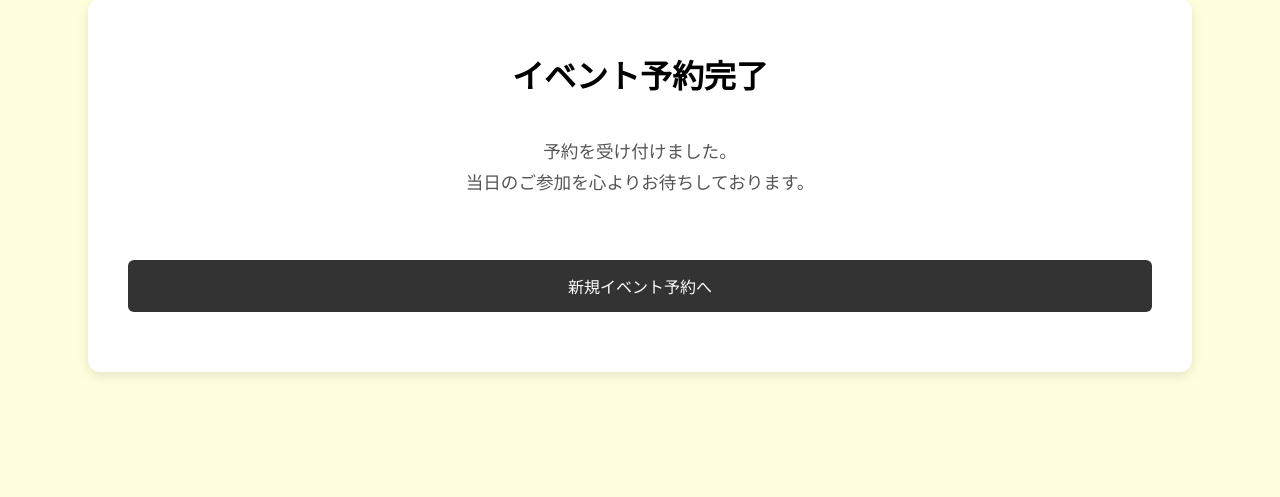
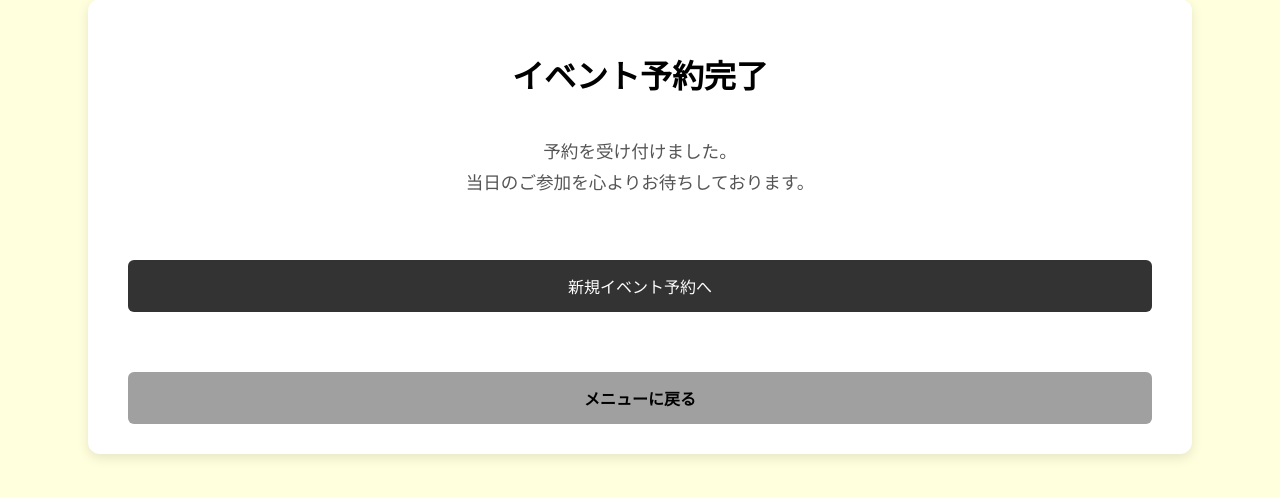
Before and after one commit to tsubasa441/hibi-wellbeing, a Flask app: page /success in a window 1280 px wide. Shown: the part 201-698 px from the top of the page. Run offline with Flask 3, Linux system fonts and the light colour scheme.

Commit message:
success.html ┗メニューに戻るボタン追加

```diff
--- a/templates/success.html
+++ b/templates/success.html
@@ -36,6 +36,14 @@
           </button>
         </div>
       </form>
+      <form
+        method="GET"
+        action="{{ url_for('return_menu') }}"
+      >
+        <button id="back-button" type="submit">
+          メニューに戻る
+        </button>
+      </form>
     </div>
   </body>
 </html>
```
